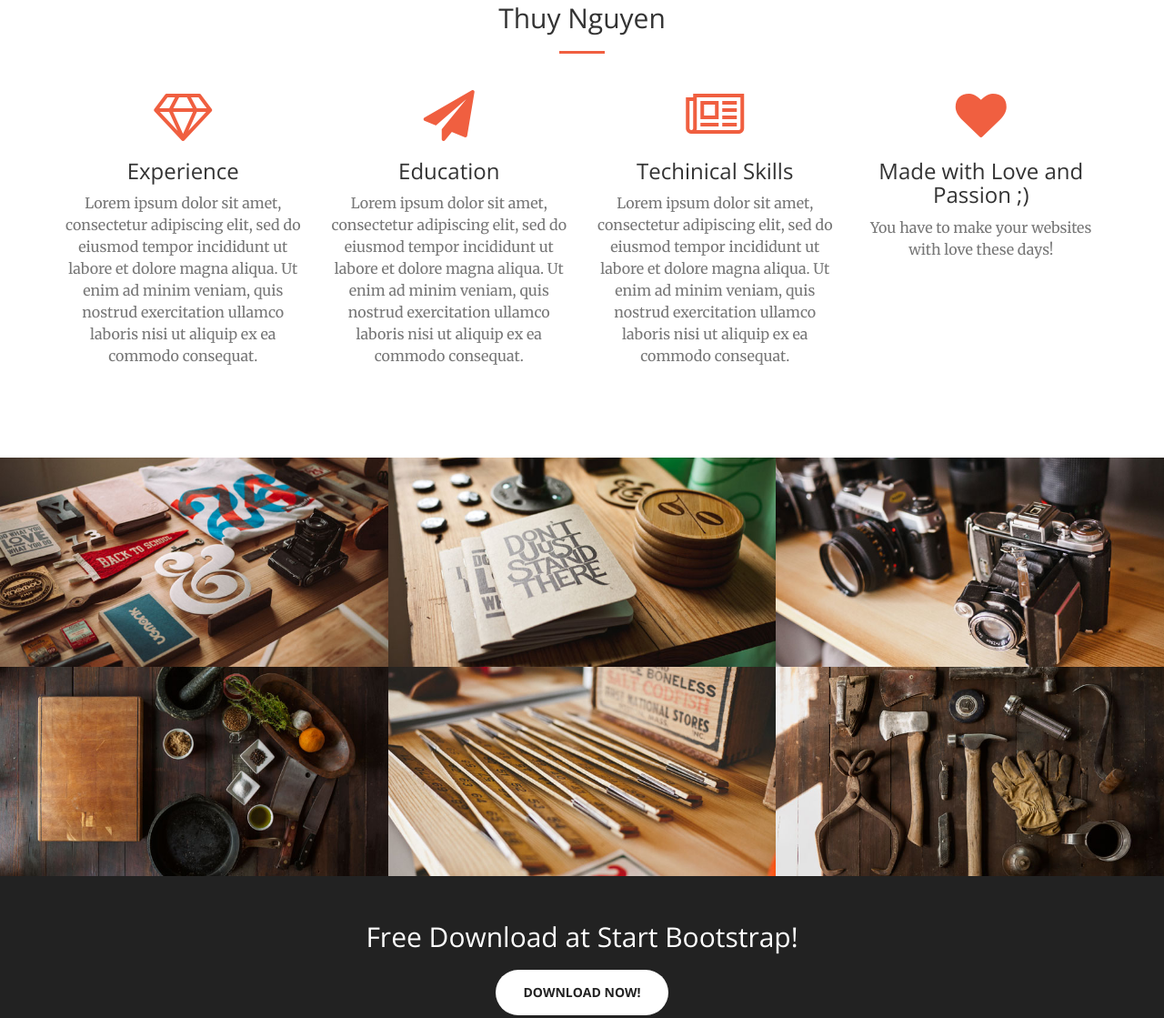
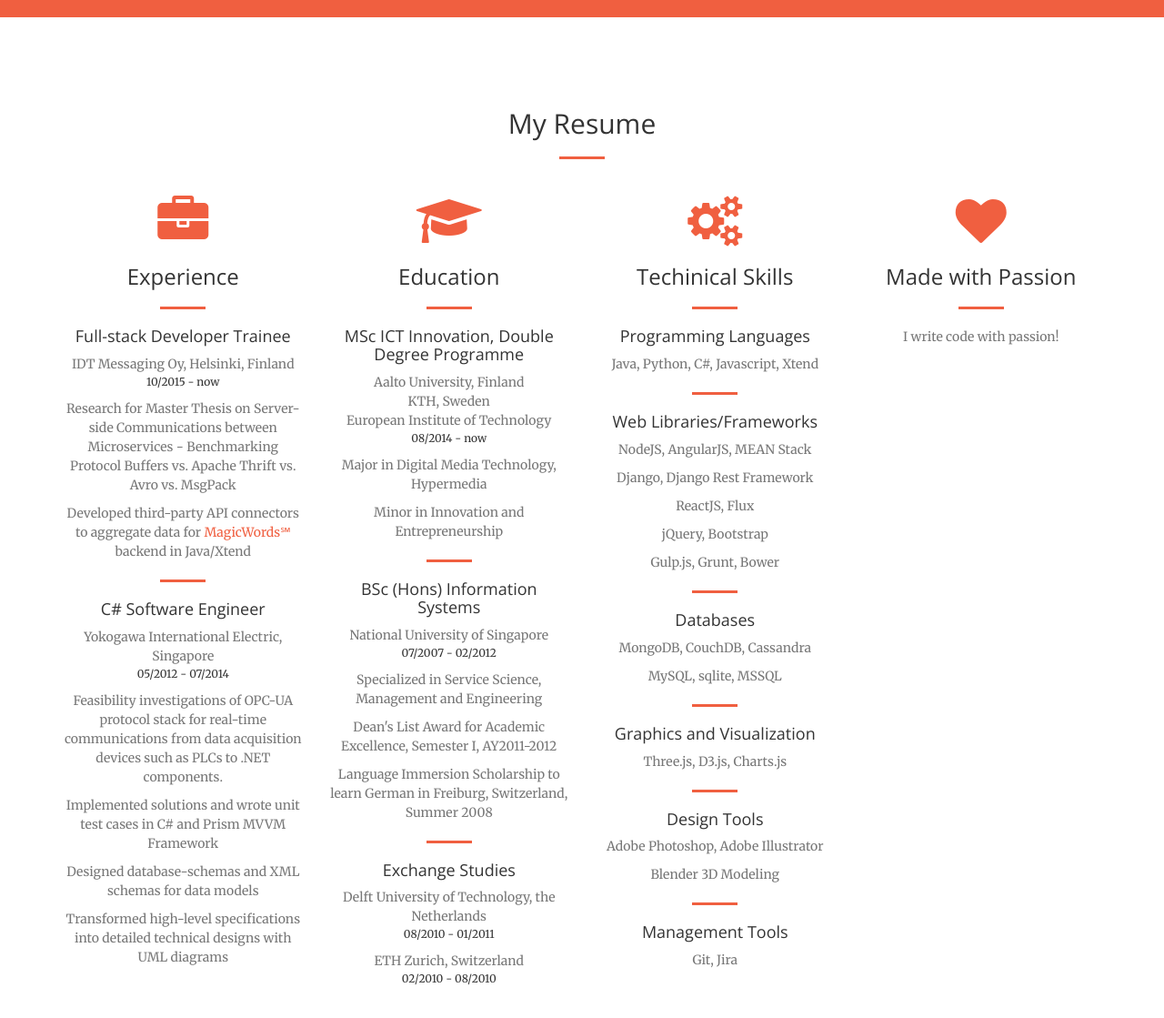
Before and after one commit to thuy616/portfolio, a plain HTML site: page index.html in a window 1280 px wide. Shown: the part 1374-2493 px from the top of the page at 91% size. Drawn offline with nearby package versions, Linux system fonts and the light colour scheme.

Commit message:
continue updating

```diff
--- a/css/creative.css
+++ b/css/creative.css
@@ -128,17 +128,20 @@ aside {
     }
 
     .navbar-default .navbar-header .navbar-brand {
-        color: rgba(255,255,255,.7);
+        color: rgba(108, 122, 137, .8);
     }
 
     .navbar-default .navbar-header .navbar-brand:hover,
     .navbar-default .navbar-header .navbar-brand:focus {
+      font-size: 16px;
         color: #fff;
     }
 
     .navbar-default .nav > li>a,
     .navbar-default .nav>li>a:focus {
-        color: rgba(255,255,255,.7);
+        /*color: rgba(255,255,255,.7);*/
+        font-size: 16px;
+        color: rgba(108, 122, 137, .9);
     }
 
     .navbar-default .nav > li>a:hover,
@@ -197,14 +200,14 @@ header .header-content .header-content-inner h1 {
     margin-top: 500px;
     margin-bottom: 0;
     text-transform: uppercase;
-    font-weight: 500;
+
 }
 
 header .header-content .header-content-inner h2 {
     margin-top: 0;
     margin-bottom: 0;
     text-transform: uppercase;
-    font-weight: 300;
+
 }
 
 header .header-content .header-content-inner hr {
@@ -213,11 +216,11 @@ header .header-content .header-content-inner hr {
 
 header .header-content .header-content-inner p {
     margin-bottom: 20px;
-    font-size: 16px;
+    font-size: 20px;
     font-weight: 300;
-    color: white;
-    background: black;
-    display: inline-block;
+    color: rgba(250, 250, 250, 1);
+    background: inherit;
+
 }
 
 @media(min-width:768px) {
@@ -487,3 +490,13 @@ img::-moz-selection {
 body {
     webkit-tap-highlight-color: #222;
 }
+
+p.text-tiny {
+  color: inherit;
+  font-size: 12px;
+}
+
+p.text-small {
+  font-size: 14px;
+  margin-top: 10px;
+}
--- a/index.html
+++ b/index.html
@@ -75,7 +75,7 @@
         <div class="header-content">
             <div class="header-content-inner">
                 <h1>THUY NGUYEN</h1>
-                <h2>Full-Stack Developer</h2>
+                <h2 class="text-faded">Full-Stack Developer</h2>
                 <hr>
                 <p>I love to write beautiful code and make visually stunning web applications.</p>
                 <h5>
@@ -91,8 +91,11 @@
                 <div class="col-lg-8 col-lg-offset-2 text-center">
                     <h2 class="section-heading"></h2>
                     <hr class="light">
-                    <p class="text-faded">Beautiful code to me is the combination of clarity, transparency, efficiency, and scalability. I practice writing beautiful code on a daily basis as a full-stack developer trainee at IDT Messaging, Finland. I am pursuing a Master Degree at Aalto University, Finland, with major in Web Applications and minor in entrepreneurship.</p>
-                    <p class="text-faded"> I am from Vietnam but I had lived in Singapore, Switzerland, the Netherlands, and Sweden. I am now living in Helsinki, Finland.</p>
+                    <p class="text-faded">Besides my current job as a full-stack developer trainee, I learn new programming languages and frameworks in my free time. I have a curious mind and enjoy exploring new technologies.
+                      I am pursuing a Master Degree at Aalto University, Finland, with major in Web Applications and minor in Innovation and Entrepreneurship.</p>
+                      <p class="text-faded">I feel motivated and proud when I write code that is beautiful. Beautiful code to me is the combination of clarity, transparency, efficiency, and scalability.</p>
+                    <p class="text-faded">Having lived in Vietnam, Singapore, Switzerland, the Netherlands, and Sweden, I gain a deeper insight into different cultures and working styles.
+                      I understand people with different backgrounds and am able to adapt myself to work effectively in culturally diverse teams. I am now living and working in Helsinki, Finland.</p>
                     <a href="#resume" class="btn btn-default btn-xl">See my resume</a>
                 </div>
             </div>
@@ -103,7 +106,7 @@
         <div class="container">
             <div class="row">
                 <div class="col-lg-12 text-center">
-                    <h2 class="section-heading">Thuy Nguyen</h2>
+                    <h2 class="section-heading">My Resume</h2>
                     <hr class="primary">
                 </div>
             </div>
@@ -112,30 +115,96 @@
             <div class="row">
                 <div class="col-lg-3 col-md-6 text-center">
                     <div class="service-box">
-                        <i class="fa fa-4x fa-diamond wow bounceIn text-primary"></i>
+                        <i class="fa fa-4x fa-briefcase wow bounceIn text-primary"></i>
                         <h3>Experience</h3>
-                        <p class="text-muted">Lorem ipsum dolor sit amet, consectetur adipiscing elit, sed do eiusmod tempor incididunt ut labore et dolore magna aliqua. Ut enim ad minim veniam, quis nostrud exercitation ullamco laboris nisi ut aliquip ex ea commodo consequat. </p>
+                        <div cass="content">
+                        <hr>
+                        <h4>Full-stack Developer Trainee</h4>
+                        <p class="text-muted text-small">IDT Messaging Oy, Helsinki, Finland</p>
+                        <p class="text-muted text-tiny">10/2015 - now</p>
+                        <p class="text-muted text-small">Research for Master Thesis on Server-side Communications between Microservices - Benchmarking Protocol Buffers vs. Apache Thrift vs. Avro vs. MsgPack</p>
+                        <p class="text-muted text-small">Developed third-party API connectors to aggregate data for <a href="http://www.hdmessaging.com/magicwords/">MagicWords&#8480</a> backend in Java/Xtend</p>
+                        <hr>
+                        <h4>C# Software Engineer</h4>
+                        <p class="text-muted text-small">Yokogawa International Electric, Singapore</p>
+                        <p class="text-muted text-tiny">05/2012 - 07/2014</p>
+                        <p class="text-muted text-small">Feasibility investigations of OPC-UA protocol stack for real-time communications from data acquisition devices such as PLCs to .NET components.</p>
+                        <p class="text-muted text-small">Implemented solutions and wrote unit test cases in C# and Prism MVVM Framework</p>
+                        <p class="text-muted text-small">Designed database-schemas and XML schemas for data models</p>
+                        <p class="text-muted text-small">Transformed high-level specifications into detailed technical designs with UML diagrams</p>
+                        </div>
+                      </div>
+                </div>
+                <div class="col-lg-3 col-md-6 text-center">
+                    <div class="service-box">
+                        <i class="fa fa-4x fa-graduation-cap wow bounceIn text-primary" data-wow-delay=".1s"></i>
+                        <h3>Education</h3>
+                        <div class="content">
+                          <hr>
+                          <h4>MSc ICT Innovation, Double Degree Programme</h4>
+                          <p class="text-muted text-small">Aalto University, Finland</p>
+                          <p class="text-muted text-small" style="margin-top: 0px;">KTH, Sweden</p>
+                          <p class="text-muted text-small" style="margin-top: 0px;">European Institute of Technology</p>
+                          <p class="text-tiny">08/2014 - now</p>
+                          <p class="text-muted text-small">Major in Digital Media Technology, Hypermedia</p>
+                          <p class="text-muted text-small">Minor in Innovation and Entrepreneurship</p>
+                          <hr>
+                          <h4>BSc (Hons) Information Systems</h4>
+                          <p class="text-muted text-small">National University of Singapore</p>
+                          <p class="text-tiny">07/2007 - 02/2012</p>
+                          <p class="text-muted text-small">Specialized in Service Science, Management and Engineering</p>
+                          <p class="text-muted text-small">Dean's List Award for Academic Excellence, Semester I, AY2011-2012</p>
+                          <p class="text-muted text-small">Language Immersion Scholarship to learn German in Freiburg, Switzerland, Summer 2008</p>
+                          <hr>
+                          <h4>Exchange Studies</h4>
+                          <p class="text-muted text-small">Delft University of Technology, the Netherlands</p>
+                          <p class="text-tiny">08/2010 - 01/2011</p>
+                          <p class="text-muted text-small">ETH Zurich, Switzerland</p>
+                          <p class="text-tiny">02/2010 - 08/2010</p>
+                        </div>
                     </div>
                 </div>
                 <div class="col-lg-3 col-md-6 text-center">
                     <div class="service-box">
-                        <i class="fa fa-4x fa-paper-plane wow bounceIn text-primary" data-wow-delay=".1s"></i>
-                        <h3>Education</h3>
-                        <p class="text-muted">Lorem ipsum dolor sit amet, consectetur adipiscing elit, sed do eiusmod tempor incididunt ut labore et dolore magna aliqua. Ut enim ad minim veniam, quis nostrud exercitation ullamco laboris nisi ut aliquip ex ea commodo consequat. </p>
-                    </div>
-                </div>
-                <div class="col-lg-3 col-md-6 text-center">
-                    <div class="service-box">
-                        <i class="fa fa-4x fa-newspaper-o wow bounceIn text-primary" data-wow-delay=".2s"></i>
+                        <i class="fa fa-4x fa-cogs wow bounceIn text-primary" data-wow-delay=".2s"></i>
                         <h3>Techinical Skills</h3>
-                        <p class="text-muted">Lorem ipsum dolor sit amet, consectetur adipiscing elit, sed do eiusmod tempor incididunt ut labore et dolore magna aliqua. Ut enim ad minim veniam, quis nostrud exercitation ullamco laboris nisi ut aliquip ex ea commodo consequat. </p>
+                        <div class="content">
+                          <hr>
+                          <h4>Programming Languages</h4>
+                          <p class="text-muted text-small">Java, Python, C#, Javascript, Xtend</p>
+                          <hr>
+                          <h4>Web Libraries/Frameworks</h4>
+                          <p class="text-muted text-small">NodeJS, AngularJS, MEAN Stack</p>
+                          <p class="text-muted text-small">Django, Django Rest Framework</p>
+                          <p class="text-muted text-small">ReactJS, Flux</p>
+                          <p class="text-muted text-small">jQuery, Bootstrap</p>
+                          <p class="text-muted text-small">Gulp.js, Grunt, Bower</p>
+                          <hr>
+                          <h4>Databases</h4>
+                          <p class="text-muted text-small">MongoDB, CouchDB, Cassandra</p>
+                          <p class="text-muted text-small">MySQL, sqlite, MSSQL</p>
+                          <hr>
+                          <h4>Graphics and Visualization</h4>
+                          <p class="text-muted text-small">Three.js, D3.js, Charts.js</p>
+                          <hr>
+                          <h4>Design Tools</h4>
+                          <p class="text-muted text-small">Adobe Photoshop, Adobe Illustrator</p>
+                          <p class="text-muted text-small">Blender 3D Modeling</p>
+                          <hr>
+                          <h4>Management Tools</h4>
+                          <p class="text-muted text-small">Git, Jira</p>
+                        </div>
                     </div>
                 </div>
                 <div class="col-lg-3 col-md-6 text-center">
                     <div class="service-box">
                         <i class="fa fa-4x fa-heart wow bounceIn text-primary" data-wow-delay=".3s"></i>
-                        <h3>Made with Love and Passion ;)</h3>
-                        <p class="text-muted">You have to make your websites with love these days!</p>
+                        <h3>Made with Passion</h3>
+                        <div class="content">
+                          <hr>
+                          <p class="text-muted text-small">I write code with passion!</p>
+
+                        </div>
                     </div>
                 </div>
             </div>
```
Also changed, not shown: 1 other file.
